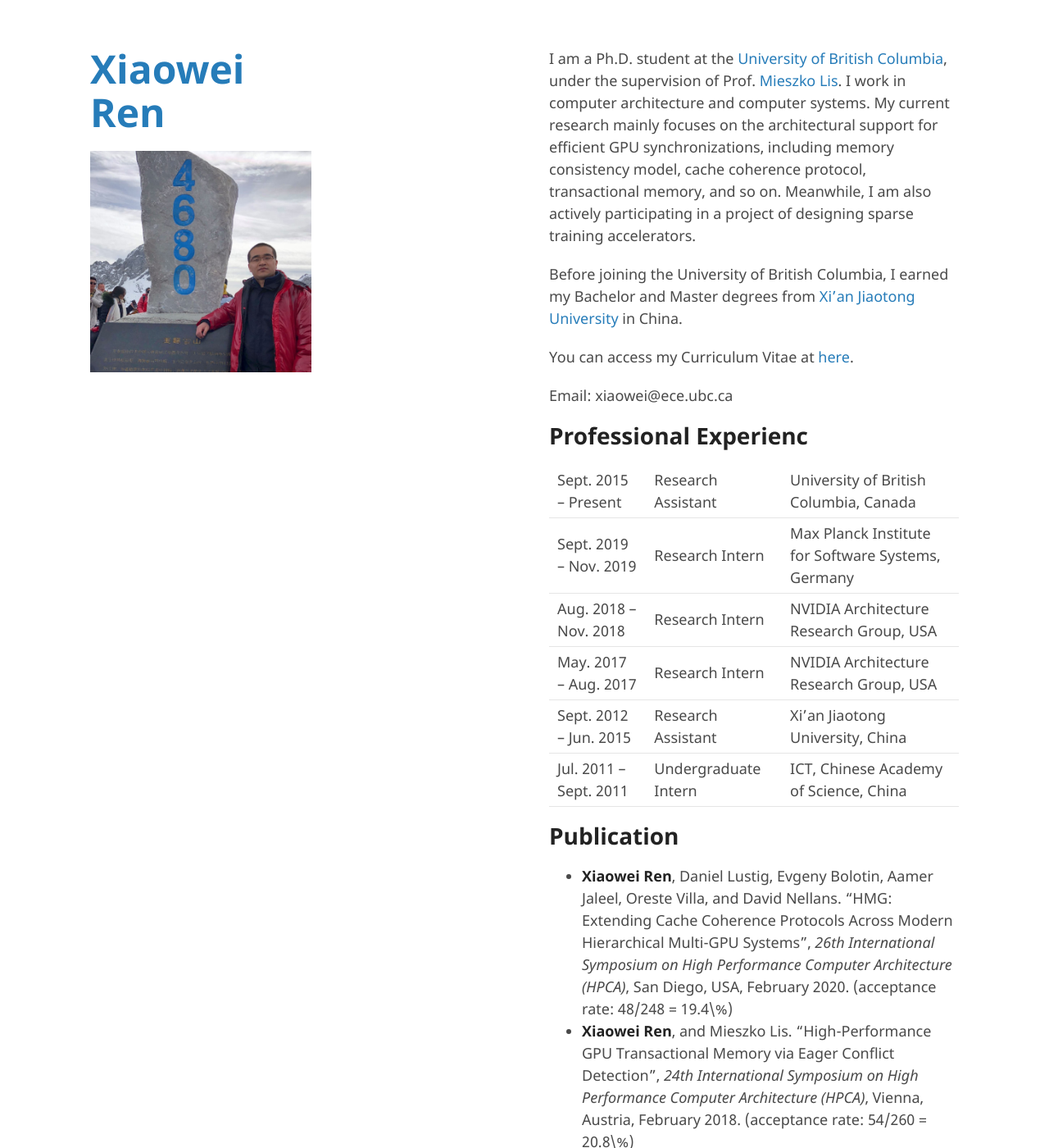
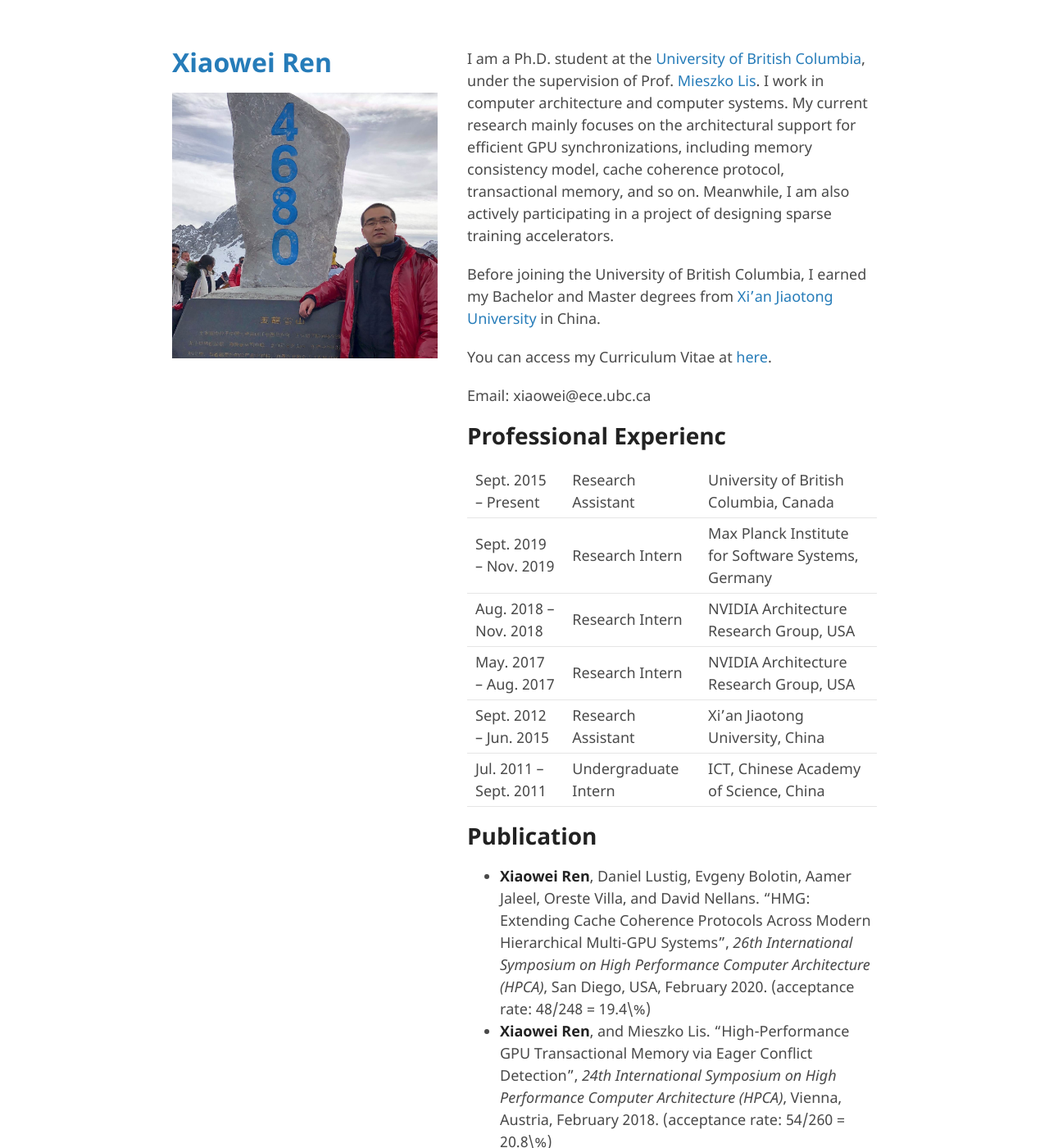
Before and after one commit to ericrxw/xiaoweiren, a Jekyll site: the page built from index.md, in a window 1280 px wide and 1400 px high. Shown: the whole window at 82% size. Built offline with Jekyll 4.4.1, drawn with Linux system fonts in a browser that asks for light colours; our own code applies the rules of GitHub Pages for plain Markdown files; the repository's description, which GitHub fills in, is left out.

Commit message:
layout agjustment

```diff
--- a/_layouts/default.html
+++ b/_layouts/default.html
@@ -14,7 +14,7 @@
   <body>
     <div class="wrapper">
       <header>
-	<h1><a href="{{ "/" | absolute_url }}"><font size="+5">{{ site.title | default: site.github.repository_name }}</a></h1></font>
+	<h1><a href="{{ "/" | absolute_url }}"><font size="+3">{{ site.title | default: site.github.repository_name }}</a></h1></font>
 
         {% if site.logo %}
           <img src="{{site.logo | relative_url}}" alt="Logo" />
--- a/_sass/jekyll-theme-minimal.scss
+++ b/_sass/jekyll-theme-minimal.scss
@@ -56,7 +56,7 @@ a:hover small {
 }
 
 .wrapper {
-  width:1060px;
+  width:860px;
   margin:0 auto;
 }
 
@@ -101,7 +101,7 @@ th {
 }
 
 img {
-  max-width:100%;
+  max-width:120%;
 }
 
 header {
```
